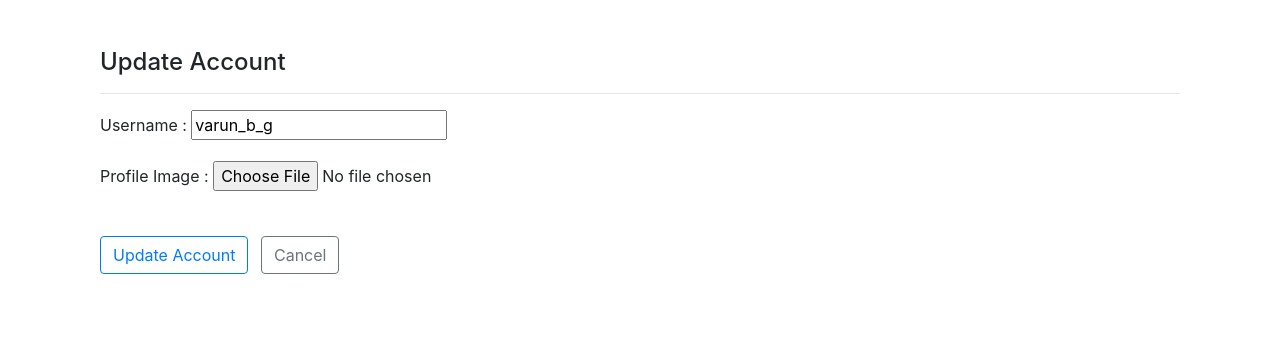
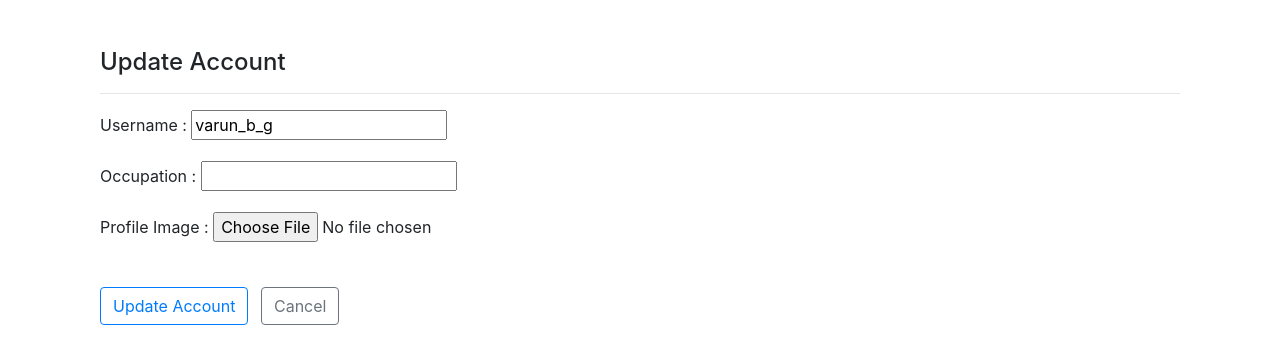
Before and after one commit to VarnikaB/CareerConnect, a Flask app: page /update_account in a window 1280 px wide. Shown: the part 58-422 px from the top of the page. Run offline with Flask 3, Linux system fonts and the light colour scheme; a user stored in the database is signed in; some libraries are stand-ins or nearby versions.

Commit message:
Added Occupation Field

```diff
--- a/app.py
+++ b/app.py
@@ -93,6 +93,7 @@ class User(db.Model, UserMixin):
     username = db.Column(db.String(20), unique=True, nullable=False)
     password_hash = db.Column(db.String(128), nullable=False)
     profile_image = db.Column(db.String(128), default="def.jpg")
+    occupation=db.Column(db.String(80), default="Student")
 
     posts = db.relationship("Post", back_populates="user", lazy="subquery")
     comments = db.relationship("Comment", backref="user", lazy="dynamic")
@@ -329,6 +330,7 @@ class DeleteQuestionForm(FlaskForm):
 class UpdateAccountForm(FlaskForm):
     username = StringField("Username", validators=[DataRequired()])
     profile_image = FileField("Profile Image", validators=[FileAllowed(["jpg", "png"])])
+    occupation = StringField("Occupation", validators=[DataRequired()])
     submit = SubmitField("Update")
 
     def validate_username(self, username):
@@ -501,6 +503,7 @@ def submit():
 def profile(username):
     user = User.query.filter_by(username=username).first_or_404()
     page = request.args.get("page", 1, type=int)
+
 
     posts = (
         Post.query.filter_by(user_id=user.id)
@@ -677,6 +680,7 @@ def update_account():
             current_user.profile_image = picture_file
 
         current_user.username = form.username.data
+        current_user.occupation = form.occupation.data
         db.session.commit()
 
         flash("Account updated !!", "success")
--- a/templates/profile.html
+++ b/templates/profile.html
@@ -69,6 +69,7 @@
 
             <br>
             <br>
+            <p style="font-size:20px">Occupation : {{ user.occupation }} </p>
             <br>
             <p style="font-size:20px">Total posts : {{ published_posts_count }} </p>
             <p style="font-size:20px"><a href="{{ url_for('likes_of_user', username=user.username) }}">Total likes : {{ likes }}</a> </p>
--- a/templates/update_account.html
+++ b/templates/update_account.html
@@ -17,6 +17,16 @@
             {{ form.username }}
             {% if form.username.errors %}
             {% for error in form.username.errors %}
+            <div class="text-danger">{{ error }}</div>
+            {% endfor %}
+            {% endif %}
+        </div>
+
+        <div class="form-group">
+            {{ form.occupation.label }} :
+            {{ form.occupation }}
+            {% if form.occupation.errors %}
+            {% for error in form.occupation.errors %}
             <div class="text-danger">{{ error }}</div>
             {% endfor %}
             {% endif %}
```
Also changed, not shown: instance/careerconnect.db (added).
